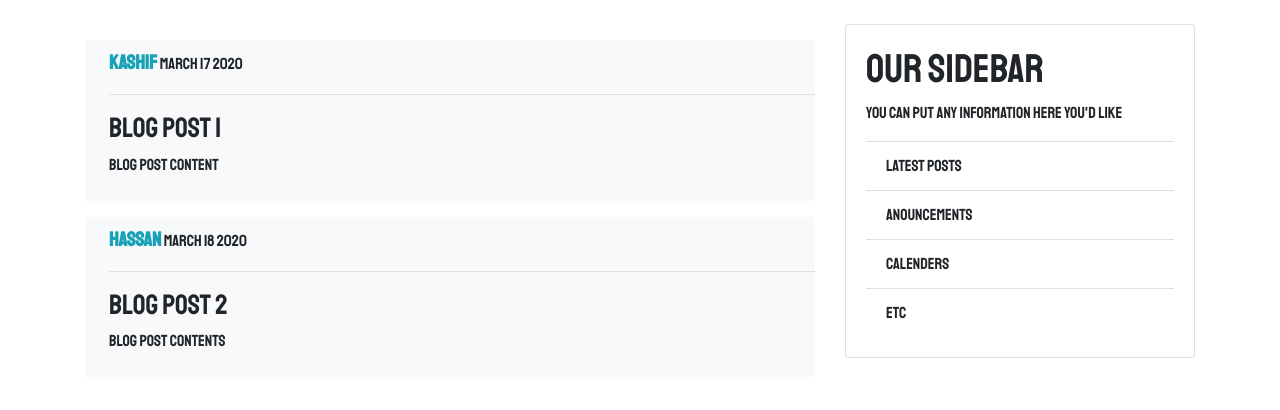
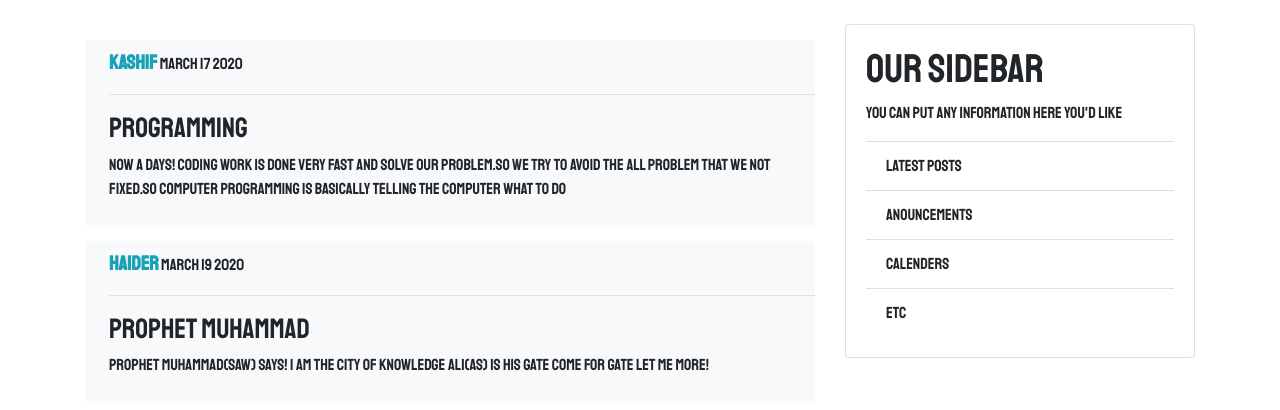
Before and after one commit to Kashif1Naqvi/Blog-Django, a Django app: page / in a window 1280 px wide. Shown: the part 56-466 px from the top of the page. Run offline with Django 3.2, Linux system fonts and the light colour scheme; some libraries are stand-ins or nearby versions; some web fonts are replaced.

Commit message:
set hyperlinks

```diff
--- a/blog/templates/blog/base.html
+++ b/blog/templates/blog/base.html
@@ -29,10 +29,10 @@
         <div class="collapse navbar-collapse container"  id="navBar" >
           <ul class="navbar-nav mr-auto">
             <li class="nav-item">
-              <a href="#" class="nav-link">Home</a>
+              <a href="/" class="nav-link">Home</a>
             </li>
             <li class="nav-item">
-              <a href="#" class="nav-link">About</a>
+              <a href="about/" class="nav-link">About</a>
             </li>
           </ul>
           <div class="form-inline navbar-nav  my-2 my-lg-0">
--- a/blog/views.py
+++ b/blog/views.py
@@ -5,15 +5,15 @@ from django.http import HttpResponse
 posts = [
     {
         'author':'Kashif',
-        'title' :'Blog post 1',
-        'content':'Blog post content',
+        'title' :'Programming',
+        'content':'Now a days! Coding work is done very fast and solve our problem.so we try to avoid the all problem that we not fixed.so computer programming is basically telling the computer what to do',
         'date_posted':'March 17 2020'
     },
     {
-        'author':'Hassan',
-        'title' :'Blog post 2',
-        'content':'Blog post contents ',
-        'date_posted':'March 18 2020'
+        'author':'Haider',
+        'title' :'Prophet Muhammad',
+        'content':'Prophet Muhammad(saw) says! I am the city of knowledge Ali(as) is his Gate come for gate let me more! ',
+        'date_posted':'March 19 2020'
     },
 
 ]
```
